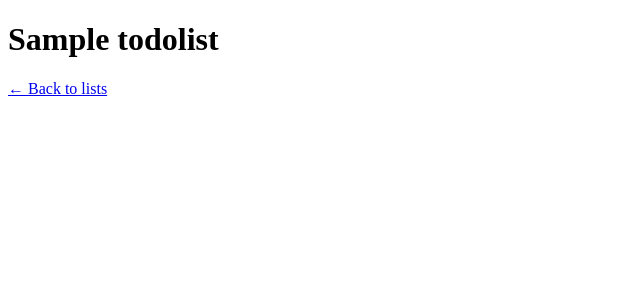
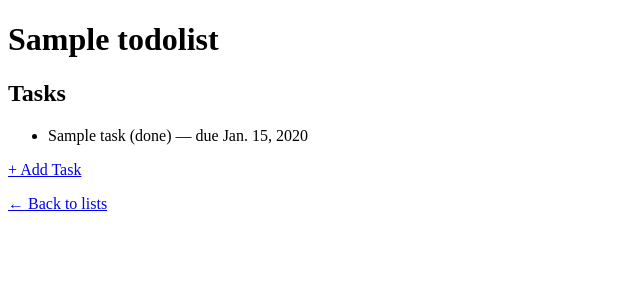
Before and after one commit to Shieldsx/capstone_project, a Django app: page /lists/1/ in a window 1280 px wide. Shown: the part 26-326 px from the top of the page, without its empty margins (0-640 px from the left). Run offline with Django 5.2, Linux system fonts and the light colour scheme; a user stored in the database is signed in; tables that the repository leaves empty hold one stand-in row (values such as "Sample post").

Commit message:
Add task creation within owned lists

```diff
--- a/templates/todo/list_detail.html
+++ b/templates/todo/list_detail.html
@@ -3,6 +3,22 @@
 
 <h1>{{ todo_list.name }}</h1>
 
+<h2>Tasks</h2>
+
+<ul>
+  {% for task in todo_list.tasks.all %}
+    <li>
+      {{ task.title }}
+      {% if task.completed %}(done){% endif %}
+      {% if task.due_date %} — due {{ task.due_date }}{% endif %}
+    </li>
+  {% empty %}
+    <li>No tasks yet.</li>
+  {% endfor %}
+</ul>
+
+<p><a href="{% url 'todo:task_create' todo_list.pk %}">+ Add Task</a></p>
+
 <p><a href="{% url 'todo:list_index' %}">← Back to lists</a></p>
 
 {% endblock %}
--- a/todo/urls.py
+++ b/todo/urls.py
@@ -3,6 +3,7 @@ from .views import (
     TodoListIndexView,
     TodoListCreateView,
     TodoListDetailView,
+    TaskCreateView,
 )
 
 app_name = "todo"
@@ -11,4 +12,5 @@ urlpatterns = [
     path("", TodoListIndexView.as_view(), name="list_index"),
     path("lists/new/", TodoListCreateView.as_view(), name="list_create"),
     path("lists/<int:pk>/", TodoListDetailView.as_view(), name="list_detail"),
+    path("lists/<int:pk>/tasks/new/", TaskCreateView.as_view(), name="task_create"),
 ]
--- a/todo/views.py
+++ b/todo/views.py
@@ -3,6 +3,9 @@ from django.contrib.auth.mixins import LoginRequiredMixin
 from django.shortcuts import get_object_or_404
 from django.urls import reverse_lazy
 from django.views.generic import ListView, CreateView, DetailView
+from django.urls import reverse
+from .models import TodoList, Task
+
 
 from .models import TodoList
 
@@ -41,3 +44,28 @@ class TodoListDetailView(LoginRequiredMixin, DetailView):
             pk=self.kwargs["pk"],
             owner=self.request.user,
         )
+
+class TaskCreateView(LoginRequiredMixin, CreateView):
+    model = Task
+    fields = ["title", "description", "completed", "due_date"]
+    template_name = "todo/task_form.html"
+    login_url = "/accounts/login/"  # optional, but explicit
+
+    def get_todo_list(self):
+        return get_object_or_404(
+            TodoList,
+            pk=self.kwargs["pk"],
+            owner=self.request.user,
+        )
+
+    def form_valid(self, form):
+        form.instance.todo_list = self.get_todo_list()
+        return super().form_valid(form)
+
+    def get_context_data(self, **kwargs):
+        context = super().get_context_data(**kwargs)
+        context["todo_list"] = self.get_todo_list()
+        return context
+
+    def get_success_url(self):
+        return reverse("todo:list_detail", kwargs={"pk": self.kwargs["pk"]})
```
Also changed, not shown: templates/todo/task_form.html (added, +16 -0 lines).
